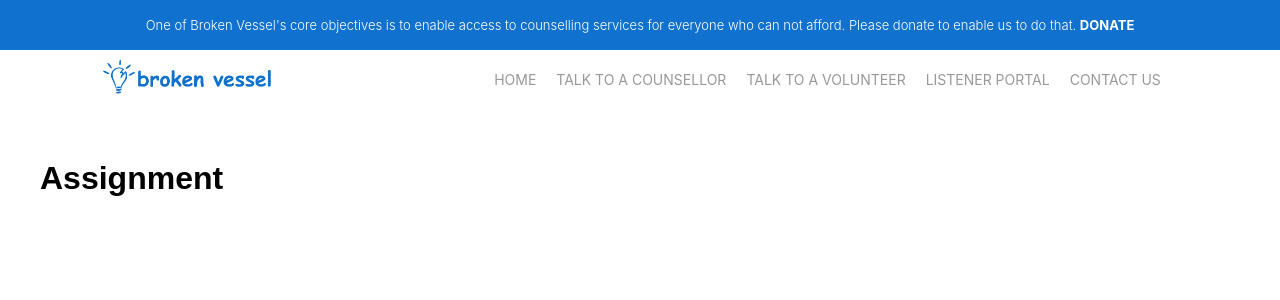
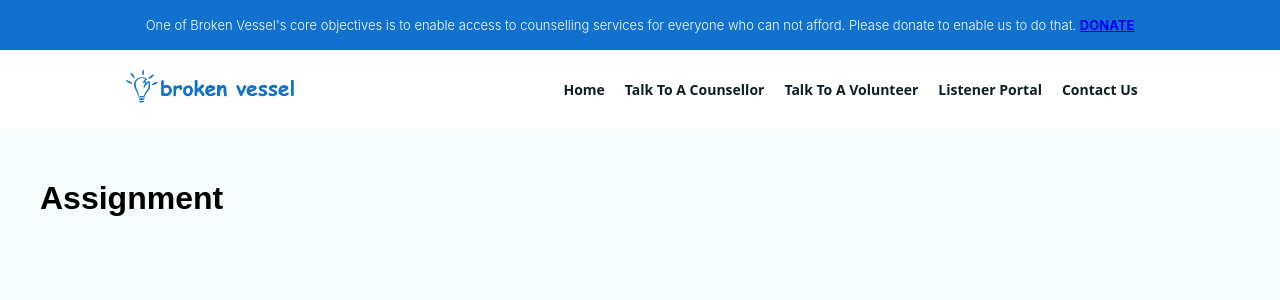
Before and after one commit to rmauritsson/brokenvessel_serverless, a React (Create React App) app: page /assignment in a window 1280 px wide. Shown: the top 300 px of the page. Built offline with nearby package versions, Linux system fonts and the light colour scheme.

Commit message:
Modified span

```diff
--- a/src/App.scss
+++ b/src/App.scss
@@ -6,12 +6,18 @@
   box-sizing: border-box;
 }
 
+body {
+  background-color: #f6fbfc;
+}
+
 $primaryColor: #1071cf;
+$textColor: #0e1e25;
 
 .container {
   max-width: 1200px;
   margin: auto;
   margin-top: 50px;
+
   font-family: "proxima-nova", sans-serif;
 }
 
@@ -35,12 +41,14 @@ $primaryColor: #1071cf;
 
 /************ NAV BAR *******************/
 .navbar_container {
-  height: 60px;
+  height: 80px;
   display: flex;
   flex-wrap: wrap;
   align-items: center;
   overflow: hidden;
   justify-content: space-around;
+  background-color: white;
+  font-family: "Open Sans";
 
   img {
     max-height: 40px;
@@ -66,18 +74,20 @@ $primaryColor: #1071cf;
           border: 1px solid #999;
           padding: 0 10px;
           cursor: pointer;
+          white-space: nowrap;
         }
       }
 
       li {
         a {
           text-decoration: none;
-          text-transform: uppercase;
+          text-transform: capitalize;
           font-size: 14px;
-          color: #999;
+          color: $textColor;
           line-height: 60px;
           cursor: pointer;
           padding: 0 10px;
+          font-weight: 700;
 
           &:hover {
             color: $primaryColor;
--- a/src/components/Navbar.js
+++ b/src/components/Navbar.js
@@ -1,6 +1,5 @@
 import { Link } from "react-router-dom";
 import logo from "../logo.png";
-import favicon from "../favicon.png";
 
 const Navbar = () => {
   return (
--- a/src/components/TopBarAlert.js
+++ b/src/components/TopBarAlert.js
@@ -1,10 +1,15 @@
+import { Link } from "react-router-dom";
+
 const TopBarAlert = () => {
   return (
     <div className="topbar__alert">
       <p>
         One of Broken Vessel's core objectives is to enable access to
         counselling services for everyone who can not afford. Please donate to
-        enable us to do that. <span>DONATE</span>
+        enable us to do that.{" "}
+        <span>
+          <Link to="">DONATE</Link>
+        </span>
       </p>
     </div>
   );
```
